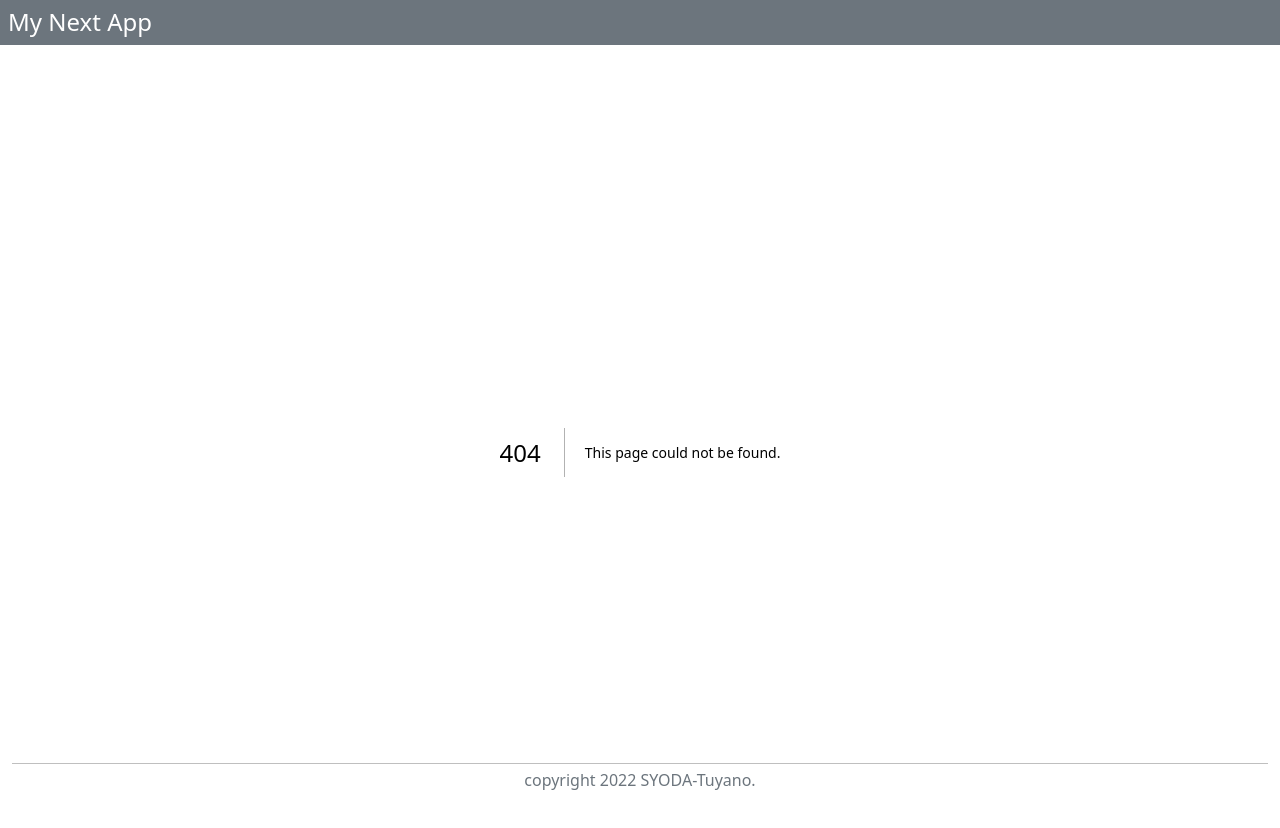
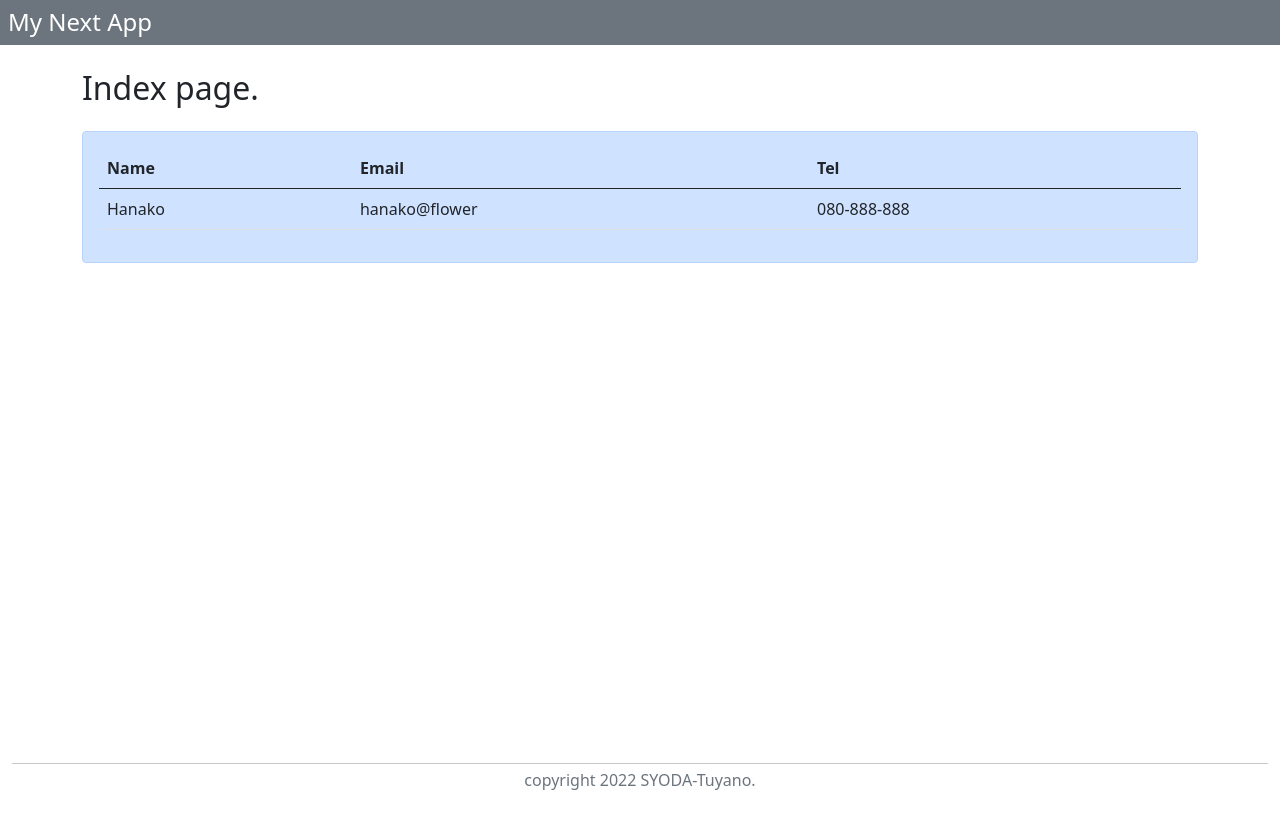
Before and after one commit to medi772425/my-next-app, a Next.js app: page /data/1 in a window 1280 px wide. Before the commit this address had no page. Shown: the top 828 px of the page. After the commit the page ends 800 px from the top, so only its background shows below. Built offline with nearby package versions, Linux system fonts and the light colour scheme.

Commit message:
3-6 番号を指定してデータを取り出す

```diff
--- /dev/null
+++ b/pages/data/[num].js
@@ -0,0 +1,46 @@
+import { useState, useEffect } from 'react'
+import { useRouter } from 'next/router'
+
+// ダミーデータ
+
+const data = [
+  {name:'Taro', email:'taro@yamada', tel:'090-999-999'},
+  {name:'Hanako', email:'hanako@flower', tel:'080-888-888'},
+  {name:'Sachiko', email:'sachiko@happy', tel:'070-777-777'}
+]
+
+export default function Home(props) {
+  const [item,setItem] = useState({name:'',email:'',tel:''})
+  const router = useRouter();
+
+  useEffect(()=>{
+    if(!router.isReady) return
+    let { num } = router.query
+    num = +num < data.length ? +num : 0
+    setItem(data[num])
+  }, [router.isReady])
+
+  return (
+    <main className="container">
+      <h2 className="my-4">Index page.</h2>
+      <div className="alert alert-primary">
+        <table className="table">
+          <thead>
+            <tr>
+              <th>Name</th>
+              <th>Email</th>
+              <th>Tel</th>
+            </tr>
+          </thead>
+          <tbody>
+            <tr>
+              <td>{item.name}</td>
+              <td>{item.email}</td>
+              <td>{item.tel}</td>
+            </tr>
+          </tbody>
+        </table>
+      </div>
+    </main>
+  )
+}
```
